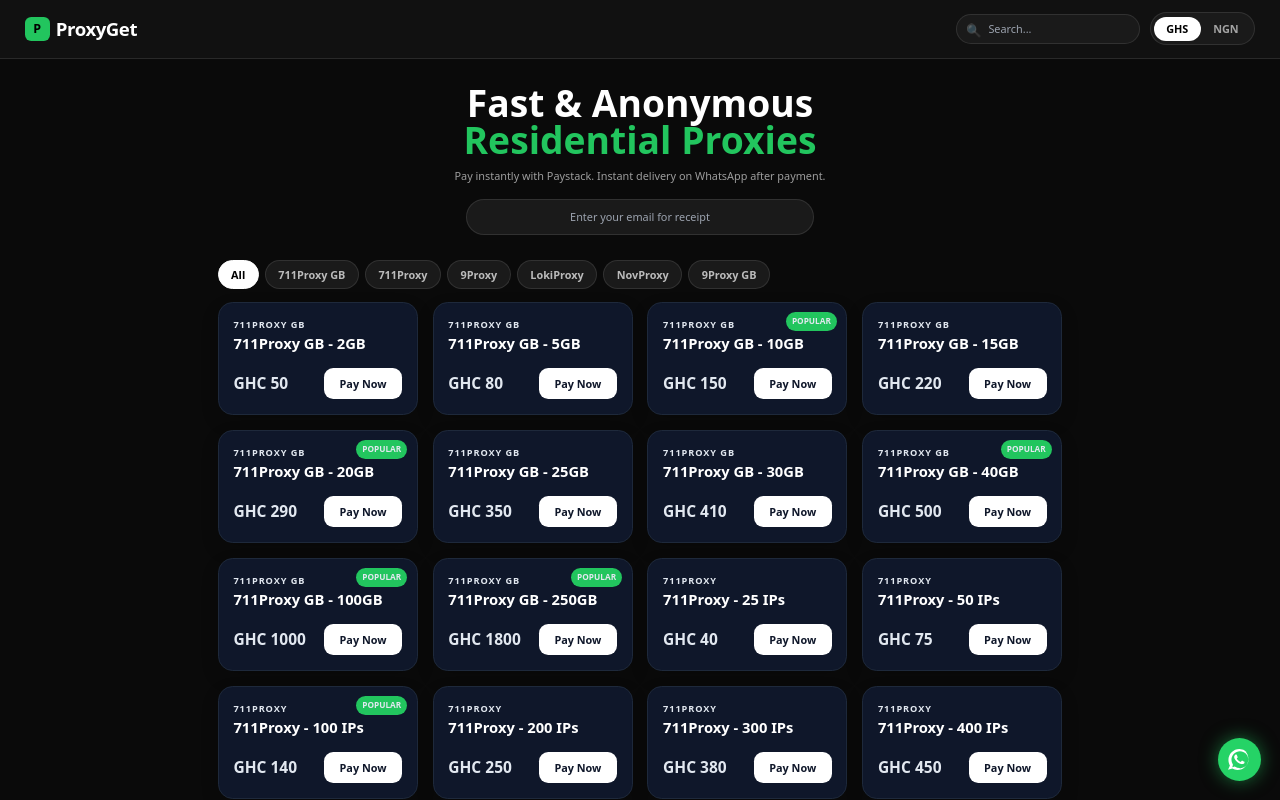
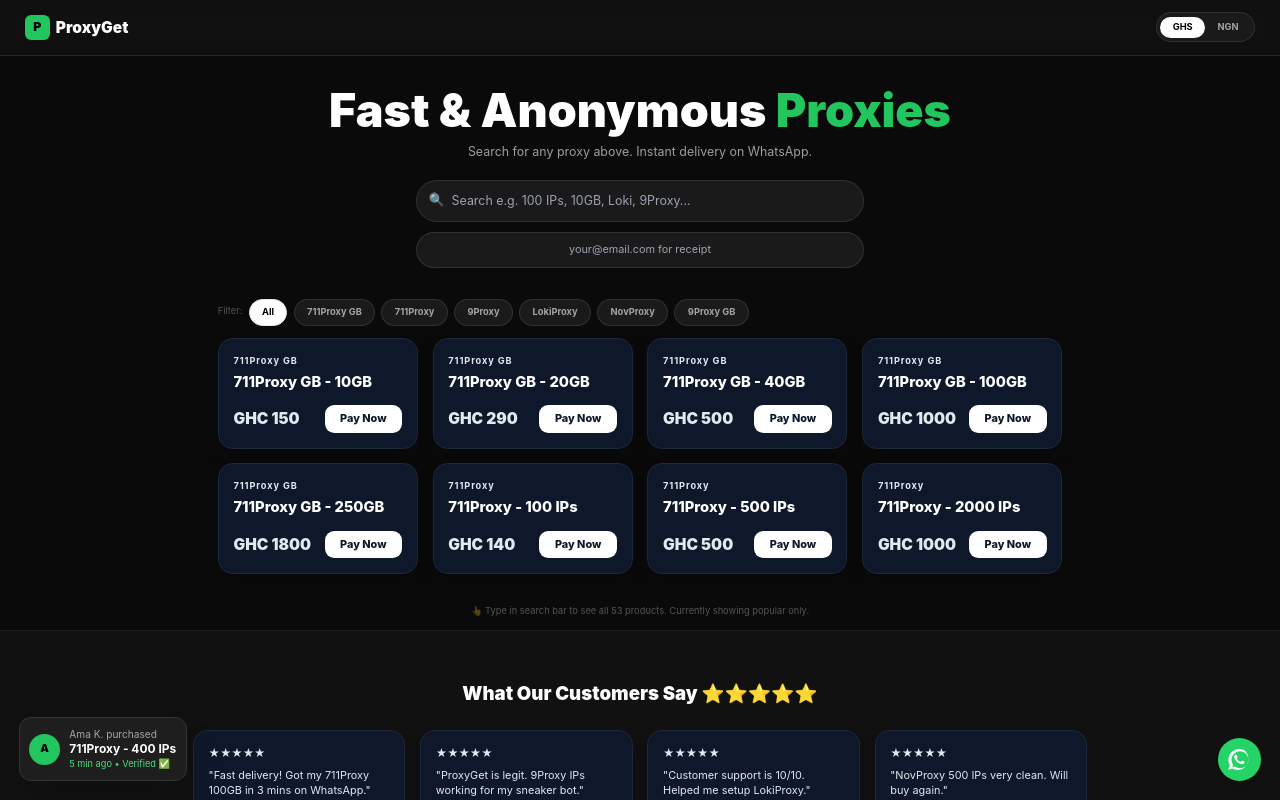
Before and after one commit to degraftquans-png/proxy-client-store, a React (Vite) app: page / in a window 1280 px wide. Shown: the top 800 px of the page. Built offline with nearby package versions, Linux system fonts and the light colour scheme.

Commit message:
uncrowded search view + live purchase + reviews

```diff
--- a/src/App.jsx
+++ b/src/App.jsx
@@ -5,7 +5,6 @@
 const NGN_TO_GHS_RATE = 95;
 
 const ALL_PRODUCTS = [
-  // 711Proxy GB - GHC
   { id: "711gb-2", cat: "711Proxy GB", name: "711Proxy GB - 2GB", price: 50, currency: "GHS", popular: false },
   { id: "711gb-5", cat: "711Proxy GB", name: "711Proxy GB - 5GB", price: 80, currency: "GHS", popular: false },
   { id: "711gb-10", cat: "711Proxy GB", name: "711Proxy GB - 10GB", price: 150, currency: "GHS", popular: true },
@@ -16,8 +15,6 @@
   { id: "711gb-40", cat: "711Proxy GB", name: "711Proxy GB - 40GB", price: 500, currency: "GHS", popular: true },
   { id: "711gb-100", cat: "711Proxy GB", name: "711Proxy GB - 100GB", price: 1000, currency: "GHS", popular: true },
   { id: "711gb-250", cat: "711Proxy GB", name: "711Proxy GB - 250GB", price: 1800, currency: "GHS", popular: true },
-
-  // 711Proxy IPs - GHC
   { id: "711ip-25", cat: "711Proxy", name: "711Proxy - 25 IPs", price: 40, currency: "GHS", popular: false },
   { id: "711ip-50", cat: "711Proxy", name: "711Proxy - 50 IPs", price: 75, currency: "GHS", popular: false },
   { id: "711ip-100", cat: "711Proxy", name: "711Proxy - 100 IPs", price: 140, currency: "GHS", popular: true },
@@ -26,8 +23,6 @@
   { id: "711ip-400", cat: "711Proxy", name: "711Proxy - 400 IPs", price: 450, currency: "GHS", popular: false },
   { id: "711ip-500", cat: "711Proxy", name: "711Proxy - 500 IPs", price: 500, currency: "GHS", popular: true },
   { id: "711ip-2000", cat: "711Proxy", name: "711Proxy - 2000 IPs", price: 1000, currency: "GHS", popular: true },
-
-  // 9Proxy IPs - GHC
   { id: "9ip-50", cat: "9Proxy", name: "9Proxy - 50 IPs", price: 100, currency: "GHS", popular: false },
   { id: "9ip-100", cat: "9Proxy", name: "9Proxy - 100 IPs", price: 170, currency: "GHS", popular: false },
   { id: "9ip-200", cat: "9Proxy", name: "9Proxy - 200 IPs", price: 340, currency: "GHS", popular: true },
@@ -38,8 +33,6 @@
   { id: "9ip-1000", cat: "9Proxy", name: "9Proxy - 1000 IPs", price: 1050, currency: "GHS", popular: true },
   { id: "9ip-1200", cat: "9Proxy", name: "9Proxy - 1200 IPs", price: 1150, currency: "GHS", popular: false },
   { id: "9ip-1600", cat: "9Proxy", name: "9Proxy - 1600 IPs", price: 1350, currency: "GHS", popular: true },
-
-  // LokiProxy - GHC
   { id: "loki-25", cat: "LokiProxy", name: "LokiProxy - 25 IPs", price: 60, currency: "GHS", popular: false },
   { id: "loki-50", cat: "LokiProxy", name: "LokiProxy - 50 IPs", price: 100, currency: "GHS", popular: false },
   { id: "loki-100", cat: "LokiProxy", name: "LokiProxy - 100 IPs", price: 140, currency: "GHS", popular: true },
@@ -48,8 +41,6 @@
   { id: "loki-500", cat: "LokiProxy", name: "LokiProxy - 500 IPs", price: 500, currency: "GHS", popular: true },
   { id: "loki-1500", cat: "LokiProxy", name: "LokiProxy - 1500 IPs", price: 940, currency: "GHS", popular: false },
   { id: "loki-3000", cat: "LokiProxy", name: "LokiProxy - 3000 IPs", price: 1350, currency: "GHS", popular: true },
-
-  // NovProxy - NGN
   { id: "nov-25", cat: "NovProxy", name: "NovProxy - 25 IPs", price: 6000, currency: "NGN", popular: false },
   { id: "nov-50", cat: "NovProxy", name: "NovProxy - 50 IPs", price: 10000, currency: "NGN", popular: false },
   { id: "nov-100", cat: "NovProxy", name: "NovProxy - 100 IPs", price: 13000, currency: "NGN", popular: true },
@@ -58,8 +49,6 @@
   { id: "nov-400", cat: "NovProxy", name: "NovProxy - 400 IPs", price: 41000, currency: "NGN", popular: false },
   { id: "nov-500", cat: "NovProxy", name: "NovProxy - 500 IPs", price: 50000, currency: "NGN", popular: true },
   { id: "nov-1000", cat: "NovProxy", name: "NovProxy - 1000 IPs", price: 65000, currency: "NGN", popular: true },
-
-  // 9Proxy GB - NGN
   { id: "9gb-2", cat: "9Proxy GB", name: "9Proxy GB - 2GB", price: 10000, currency: "NGN", popular: false },
   { id: "9gb-5", cat: "9Proxy GB", name: "9Proxy GB - 5GB", price: 15000, currency: "NGN", popular: false },
   { id: "9gb-10", cat: "9Proxy GB", name: "9Proxy GB - 10GB", price: 30000, currency: "NGN", popular: true },
@@ -72,6 +61,40 @@
 ];
 
 const CATEGORIES = ["All", "711Proxy GB", "711Proxy", "9Proxy", "LokiProxy", "NovProxy", "9Proxy GB"];
+const REVIEWS = [
+  { name: "Kwame A.", text: "Fast delivery! Got my 711Proxy 100GB in 3 mins on WhatsApp.", stars: 5 },
+  { name: "David O.", text: "ProxyGet is legit. 9Proxy IPs working for my sneaker bot.", stars: 5 },
+  { name: "Sarah M.", text: "Customer support is 10/10. Helped me setup LokiProxy.", stars: 5 },
+  { name: "Chidi E.", text: "NovProxy 500 IPs very clean. Will buy again.", stars: 5 },
+];
+const LIVE_NAMES = ["Ama K.", "John D.", "Samuel T.", "Fatima L.", "Emmanuel", "Grace O.", "Yaw B.", "Chinedu"];
+
+function LivePopup(){
+  const [item, setItem] = useState(null);
+  useEffect(()=>{
+    const show = ()=>{
+      const p = ALL_PRODUCTS[Math.floor(Math.random()*ALL_PRODUCTS.length)];
+      const n = LIVE_NAMES[Math.floor(Math.random()*LIVE_NAMES.length)];
+      setItem({ ...p, buyer: n, time: `${Math.floor(Math.random()*9)+1} min ago` });
+      setTimeout(()=>setItem(null), 4000);
+    };
+    const interval = setInterval(show, 7000);
+    setTimeout(show, 3000);
+    return ()=>clearInterval(interval);
+  },[]);
+  if(!item) return null;
+  return (
+    <div className="fixed bottom-6 left-6 z-50 bg-[#1e1e1e] border border-white/10 rounded-2xl p-3 flex gap-3 items-center shadow-2xl animate-[slideIn_0.5s_ease] max-w-[300px]">
+      <div className="w-10 h-10 rounded-full bg-green-500 flex items-center justify-center font-black text-black text-sm">{item.buyer[0]}</div>
+      <div>
+        <div className="text-[11px] text-white/60">{item.buyer} purchased</div>
+        <div className="text-[13px] font-bold leading-tight">{item.name}</div>
+        <div className="text-[10px] text-green-400">{item.time} • Verified ✅</div>
+      </div>
+      <style>{`@keyframes slideIn { from{transform:translateX(-100%);opacity:0} to{transform:translateX(0);opacity:1} }`}</style>
+    </div>
+  );
+}
 
 export default function App() {
   const [search, setSearch] = useState("");
@@ -80,11 +103,9 @@
   const [email, setEmail] = useState("");
 
   useEffect(() => {
-    const script = document.createElement("script");
-    script.src = "https://js.paystack.co/v1/inline.js";
-    script.async = true;
-    document.body.appendChild(script);
-    return () => { document.body.removeChild(script); }
+    const s = document.createElement("script");
+    s.src = "https://js.paystack.co/v1/inline.js"; s.async=true;
+    document.body.appendChild(s);
   }, []);
 
   const filtered = useMemo(() => {
@@ -95,108 +116,72 @@
     });
   }, [search, activeCat]);
 
+  const displayProducts = search.length > 1 ? filtered : filtered.filter(p=>p.popular).slice(0,8);
+
   const getDisplayPrice = (product) => {
-    if (product.currency === currency) {
-      return currency === "GHS"? `GHC ${product.price}` : `₦${product.price.toLocaleString()}`;
-    } else {
-      if (currency === "GHS") {
-        const converted = Math.ceil(product.price / NGN_TO_GHS_RATE);
-        return `GHC ${converted}`;
-      } else {
-        const converted = Math.ceil(product.price * NGN_TO_GHS_RATE);
-        return `₦${converted.toLocaleString()}`;
-      }
-    }
+    if (product.currency === currency) return currency === "GHS"? `GHC ${product.price}` : `₦${product.price.toLocaleString()}`;
+    if (currency === "GHS") return `GHC ${Math.ceil(product.price / NGN_TO_GHS_RATE)}`;
+    return `₦${Math.ceil(product.price * NGN_TO_GHS_RATE).toLocaleString()}`;
   };
 
   const handlePay = (product) => {
-    if (!email ||!email.includes("@")) {
-      alert("Please enter your email first - for Paystack receipt");
-      return;
-    }
+    if (!email.includes("@")) { alert("Enter your email first"); return; }
     const amountGHS = product.currency === "GHS"? product.price : Math.ceil(product.price / NGN_TO_GHS_RATE);
-    const amountKobo = amountGHS * 100;
-
-    if (!window.PaystackPop) {
-      alert("Paystack loading... wait 2 seconds and try again");
-      return;
-    }
-
+    if (!window.PaystackPop) { alert("Paystack loading, try again in 2s"); return; }
     const handler = window.PaystackPop.setup({
       key: PAYSTACK_PUBLIC_KEY,
-      email: email,
-      amount: amountKobo,
-      currency: "GHS",
-      ref: `ProxyGet_${Date.now()}_${product.id}`,
-      metadata: {
-        custom_fields: [
-          { display_name: "Product", variable_name: "product", value: product.name },
-          { display_name: "Category", variable_name: "category", value: product.cat }
-        ]
-      },
-      callback: function(response) {
-        const msg = `Hi ProxyGet! ✅ I just paid for ${product.name} (${getDisplayPrice(product)}). Ref: ${response.reference}. My email: ${email}. Please deliver.`;
-        window.location.href = `https://wa.me/${WHATSAPP_NUMBER}?text=${encodeURIComponent(msg)}`;
-      },
-      onClose: function() {
-        console.log("Payment closed");
+      email, amount: amountGHS*100, currency: "GHS",
+      ref: `ProxyGet_${Date.now()}`,
+      callback: function(res){
+        window.location.href = `https://wa.me/${WHATSAPP_NUMBER}?text=${encodeURIComponent(`Hi ProxyGet! I paid for ${product.name} ${getDisplayPrice(product)} Ref:${res.reference} Email:${email}`)}`;
       }
     });
     handler.openIframe();
   };
 
   return (
-    <div className="min-h-screen bg-[#0a0a0a] text-white font-sans">
-      <header className="sticky top-0 z-40 bg-[#111] border-b border-white/10 px-4 md:px-8 py-4 flex items-center justify-between">
+    <div className="min-h-screen bg-[#0a0a0a] text-white">
+      <LivePopup />
+      <header className="sticky top-0 z-40 bg-[#111]/90 backdrop-blur border-b border-white/10 px-4 md:px-8 py-4 flex items-center justify-between">
+        <div className="flex items-center gap-2"><div className="w-8 h-8 bg-green-500 rounded-lg flex items-center justify-center font-black text-black">P</div><h1 className="text-xl font-black">ProxyGet</h1></div>
         <div className="flex items-center gap-2">
-          <div className="w-8 h-8 bg-green-500 rounded-lg flex items-center justify-center font-black text-black">P</div>
-          <h1 className="text-xl md:text-2xl font-black tracking-tight">ProxyGet</h1>
-        </div>
-        <div className="flex items-center gap-3">
-          <div className="relative hidden md:block">
-            <input value={search} onChange={e=>setSearch(e.target.value)} placeholder="Search..." className="bg-[#1a1a1a] border border-white/10 rounded-full px-4 py-2 pl-10 w-[200px] focus:outline-none focus:border-green-500 text-sm" />
-            <span className="absolute left-3 top-2.5 text-white/40">🔍</span>
-          </div>
-          <div className="bg-[#1a1a1a] border border-white/10 rounded-full p-1 flex text-sm font-bold">
-            <button onClick={()=>setCurrency("GHS")} className={`px-4 py-1.5 rounded-full transition ${currency==="GHS"?"bg-white text-black":"text-white/60"}`}>GHS</button>
-            <button onClick={()=>setCurrency("NGN")} className={`px-4 py-1.5 rounded-full transition ${currency==="NGN"?"bg-white text-black":"text-white/60"}`}>NGN</button>
-          </div>
+          <div className="bg-[#1a1a1a] border border-white/10 rounded-full p-1 flex text-xs font-bold"><button onClick={()=>setCurrency("GHS")} className={`px-4 py-1.5 rounded-full ${currency==="GHS"?"bg-white text-black":"text-white/60"}`}>GHS</button><button onClick={()=>setCurrency("NGN")} className={`px-4 py-1.5 rounded-full ${currency==="NGN"?"bg-white text-black":"text-white/60"}`}>NGN</button></div>
         </div>
       </header>
 
-      <div className="md:hidden px-4 py-3 bg-[#111] border-b border-white/10">
-        <input value={search} onChange={e=>setSearch(e.target.value)} placeholder="Search e.g. 100 IPs, 10GB..." className="w-full bg-[#1a1a1a] border border-white/10 rounded-full px-4 py-3 focus:outline-none focus:border-green-500 text-sm" />
-      </div>
-
-      <section className="px-4 md:px-8 py-8 text-center">
-        <h2 className="text-3xl md:text-5xl font-black leading-tight">Fast & Anonymous <br/><span className="text-green-500">Residential Proxies</span></h2>
-        <p className="text-white/60 mt-3 text-sm max-w-xl mx-auto">Pay instantly with Paystack. Instant delivery on WhatsApp after payment.</p>
-        <div className="max-w-md mx-auto mt-5">
-          <input type="email" value={email} onChange={e=>setEmail(e.target.value)} placeholder="Enter your email for receipt" className="w-full bg-[#1a1a1a] border border-white/10 rounded-full px-6 py-3 text-center text-sm focus:outline-none focus:border-green-500" />
+      <section className="px-4 md:px-8 py-10 text-center max-w-4xl mx-auto">
+        <h2 className="text-4xl md:text-6xl font-black">Fast & Anonymous <span className="text-green-500">Proxies</span></h2>
+        <p className="text-white/60 mt-3">Search for any proxy above. Instant delivery on WhatsApp.</p>
+        <div className="mt-6 max-w-xl mx-auto flex flex-col gap-3">
+          <div className="relative"><span className="absolute left-4 top-3.5">🔍</span><input value={search} onChange={e=>setSearch(e.target.value)} placeholder="Search e.g. 100 IPs, 10GB, Loki, 9Proxy..." className="w-full bg-[#1a1a1a] border border-white/10 rounded-full pl-11 pr-4 py-3.5 focus:border-green-500 focus:outline-none" /></div>
+          <input type="email" value={email} onChange={e=>setEmail(e.target.value)} placeholder="your@email.com for receipt" className="w-full bg-[#1a1a1a] border border-white/10 rounded-full px-6 py-3 text-center text-sm focus:border-green-500 focus:outline-none" />
+          {search.length>0 && <p className="text-xs text-white/40">Showing {filtered.length} results for "{search}" - <button onClick={()=>setSearch("")} className="text-green-500">clear</button></p>}
         </div>
       </section>
 
-      <div className="px-4 md:px-8 flex gap-2 overflow-x-auto pb-4 max-w-6xl mx-auto">
-        {CATEGORIES.map(c=>(
-          <button key={c} onClick={()=>setActiveCat(c)} className={`whitespace-nowrap px-4 py-2 rounded-full text-sm font-bold border transition ${activeCat===c?"bg-white text-black border-white":"bg-[#1a1a1a] text-white/70 border-white/10 hover:border-white/20"}`}>{c}</button>
-        ))}
-      </div>
+      <div className="px-4 md:px-8 flex gap-2 overflow-x-auto pb-4 max-w-6xl mx-auto"><span className="text-xs text-white/30 py-2">Filter:</span>{CATEGORIES.map(c=><button key={c} onClick={()=>setActiveCat(c)} className={`whitespace-nowrap px-4 py-2 rounded-full text-xs font-bold border ${activeCat===c?"bg-white text-black":"bg-[#1a1a1a] text-white/60 border-white/10"}`}>{c}</button>)}</div>
 
-      <section className="px-4 md:px-8 pb-32 grid grid-cols-1 md:grid-cols-3 lg:grid-cols-4 gap-4 max-w-6xl mx-auto">
-        {filtered.length===0? <p className="col-span-4 text-center text-white/40 py-20">No product found for "{search}"</p> : filtered.map(p=>(
-          <div key={p.id} className="bg-[#161616] border border-white/10 rounded-2xl p-5 hover:border-green-500/50 transition relative">
-            <div className="text-[10px] tracking-widest text-white/40 font-bold uppercase">{p.cat}</div>
-            {p.popular && <span className="absolute top-3 right-3 bg-green-500 text-black text-[9px] font-black px-2 py-1 rounded-full">POPULAR</span>}
-            <h3 className="font-bold text-[15px] mt-1 leading-tight">{p.name}</h3>
-            <div className="mt-5 flex items-center justify-between">
-              <span className="text-xl font-black">{getDisplayPrice(p)}</span>
-              <button onClick={()=>handlePay(p)} className="bg-white text-black px-5 py-2.5 rounded-full font-bold text-sm hover:bg-green-500 transition">Pay Now</button>
-            </div>
+      <section className="px-4 md:px-8 pb-10 grid grid-cols-1 md:grid-cols-4 gap-4 max-w-6xl mx-auto">
+        {displayProducts.map(p=>(
+          <div key={p.id} className="bg-[#161616] border border-white/10 rounded-2xl p-5 hover:border-green-500/50 transition">
+            <div className="text-[10px] text-white/40 font-bold tracking-widest">{p.cat}</div><h3 className="font-bold mt-1 text-[15px]">{p.name}</h3>
+            <div className="mt-4 flex justify-between items-center"><span className="text-xl font-black">{getDisplayPrice(p)}</span><button onClick={()=>handlePay(p)} className="bg-white text-black px-5 py-2 rounded-full font-bold text-sm hover:bg-green-500">Pay Now</button></div>
           </div>
         ))}
       </section>
 
-      <a href={`https://wa.me/${WHATSAPP_NUMBER}?text=${encodeURIComponent("Hi ProxyGet, I need help")}`} target="_blank" rel="noopener noreferrer" className="fixed bottom-6 right-6 w-14 h-14 bg-[#25D366] rounded-full flex items-center justify-center shadow-[0_0_20px_rgba(37,211,102,0.5)] hover:scale-110 transition z-50">
+      {search.length===0 && <div className="text-center pb-4 text-white/30 text-xs">👆 Type in search bar to see all {ALL_PRODUCTS.length} products. Currently showing popular only.</div>}
+
+      <section className="px-4 md:px-8 py-16 bg-[#111] border-t border-white/5">
+        <div className="max-w-6xl mx-auto">
+          <h3 className="text-2xl font-black text-center">What Our Customers Say ⭐⭐⭐⭐⭐</h3>
+          <div className="grid md:grid-cols-4 gap-4 mt-8">
+            {REVIEWS.map((r,i)=><div key={i} className="bg-[#161616] border border-white/10 rounded-2xl p-5"><div className="text-yellow-400 text-sm">{"★".repeat(r.stars)}</div><p className="text-sm mt-2 text-white/80">"{r.text}"</p><p className="text-xs mt-3 font-bold text-white/50">— {r.name}</p></div>)}
+          </div>
+        </div>
+      </section>
+
+      <a href={`https://wa.me/${WHATSAPP_NUMBER}`} target="_blank" className="fixed bottom-6 right-6 w-14 h-14 bg-[#25D366] rounded-full flex items-center justify-center shadow-xl hover:scale-110 transition z-50">
         <svg viewBox="0 0 24 24" className="w-8 h-8 fill-white"><path d="M19.05 4.91A9.9 9.9 0 0 0 12.03 2C6.16 2 1.39 6.77 1.39 12.65c0 1.87.49 3.7 1.42 5.31L1 22l4.18-1.1a9.88 9.88 0 0 0 4.85 1.23h.01c5.87 0 10.64-4.77 10.64-10.65 0-2.84-1.11-5.52-3.13-7.53l.5-.09zM12.04 20.2h-.01a8.14 8.14 0 0 1-4.15-1.14l-.3-.18-2.48.65.66-2.42-.19-.32a8.2 8.2 0 0 1-1.26-4.35c0-4.54 3.7-8.24 8.25-8.24 2.2 0 4.27.86 5.82 2.42a8.18 8.18 0 0 1 2.41 5.82c0 4.54-3.7 8.24-8.25 8.24zm4.52-6.17c-.25-.12-1.47-.73-1.7-.81-.23-.09-.39-.12-.56.12-.17.25-.65.81-.8.97-.15.17-.3.19-.55.06-.25-.12-1.05-.39-2-1.24-.74-.66-1.24-1.47-1.38-1.72-.14-.25-.02-.38.1-.51.1-.1.25-.3.37-.45.12-.15.16-.25.25-.42.08-.17.04-.31-.02-.43-.06-.12-.56-1.35-.77-1.85-.2-.48-.41-.42-.56-.43h-.48c-.17 0-.43.06-.66.31-.22.25-.86.84-.86 2.05s.88 2.38 1 2.55c.12.17 1.73 2.64 4.2 3.7.59.25 1.05.4 1.41.51.59.19 1.13.16 1.55.1.47-.07 1.47-.6 1.68-1.18.21-.58.21-1.07.15-1.18-.06-.1-.23-.16-.48-.28z"/></svg>
       </a>
     </div>
```
